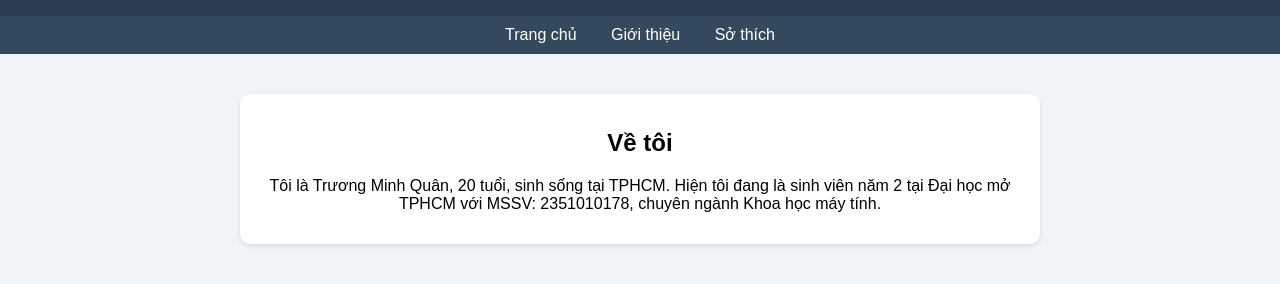
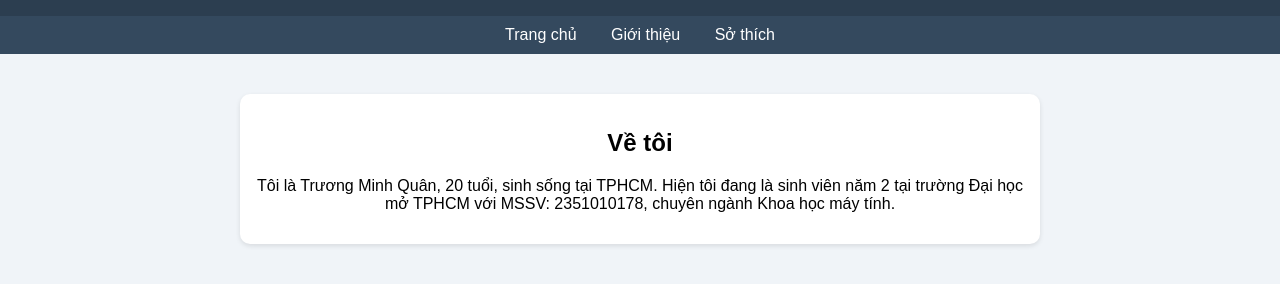
Before and after one commit to minhquann05-ai/gioi-thieu-ban-than, a plain HTML site: page index.html in a window 1280 px wide. Both pictures are taken after a click on the link "Giới thiệu". Shown: the part 94-378 px from the top of the page. Drawn offline with Linux system fonts and the light colour scheme.

Commit message:
Add files via upload

```diff
--- a/index.html
+++ b/index.html
@@ -83,7 +83,7 @@
         </div>
         <div id="about" class="section">
             <h2>Về tôi</h2>
-            <p>Tôi là Trương Minh Quân, 20 tuổi, sinh sống tại TPHCM. Hiện tôi đang là sinh viên năm 2 tại Đại học mở TPHCM với MSSV: 2351010178, chuyên ngành Khoa học máy tính.</p>
+            <p>Tôi là Trương Minh Quân, 20 tuổi, sinh sống tại TPHCM. Hiện tôi đang là sinh viên năm 2 tại trường Đại học mở TPHCM với MSSV: 2351010178, chuyên ngành Khoa học máy tính.</p>
         </div>
         <div id="hobbies" class="section">
             <h2>Sở thích</h2>
```
